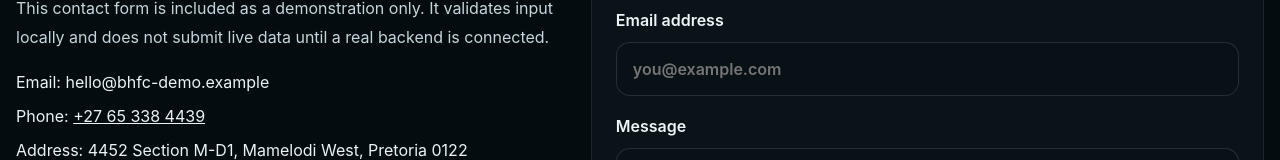
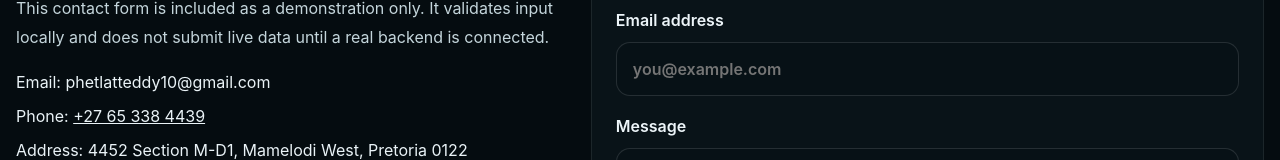
Before and after one commit to TEDDYK-DOT/BHFC, a React (Vite) app: page / in a window 1280 px wide. Shown: the part 5069-5229 px from the top of the page. Built offline with nearby package versions, Linux system fonts and the light colour scheme.

Commit message:
Update BHFC contact email

```diff
--- a/src/App.tsx
+++ b/src/App.tsx
@@ -500,7 +500,7 @@ function App() {
               This contact form is included as a demonstration only. It validates input locally and does not submit live data until a real backend is connected.
             </p>
             <ul className="contact-details">
-              <li>Email: hello@bhfc-demo.example</li>
+              <li>Email: phetlatteddy10@gmail.com</li>
               <li>Phone: <a href="tel:+27653384439">+27 65 338 4439</a></li>
               <li>Address: 4452 Section M-D1, Mamelodi West, Pretoria 0122</li>
             </ul>
```
